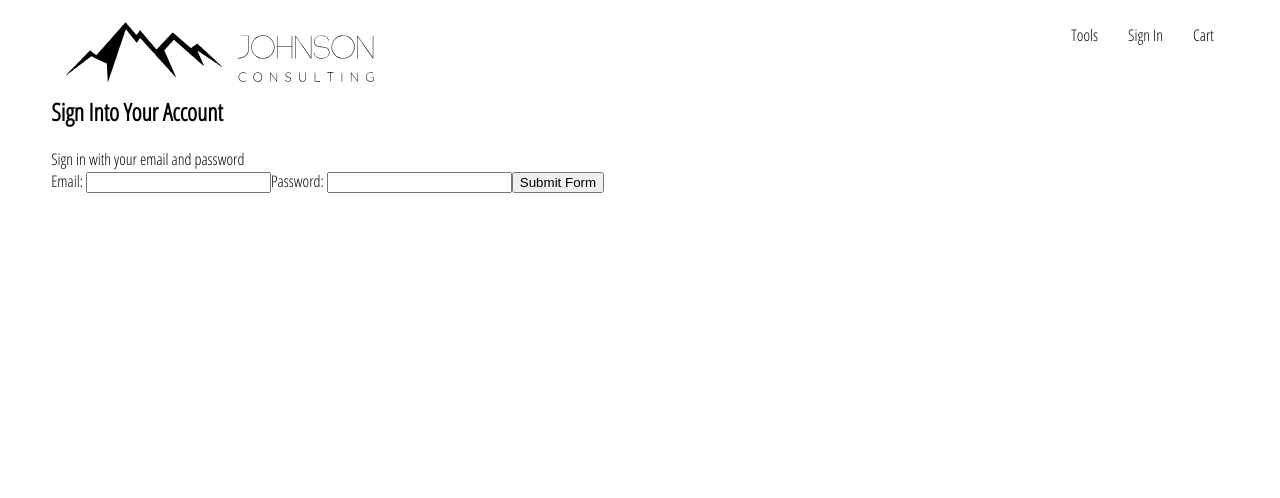
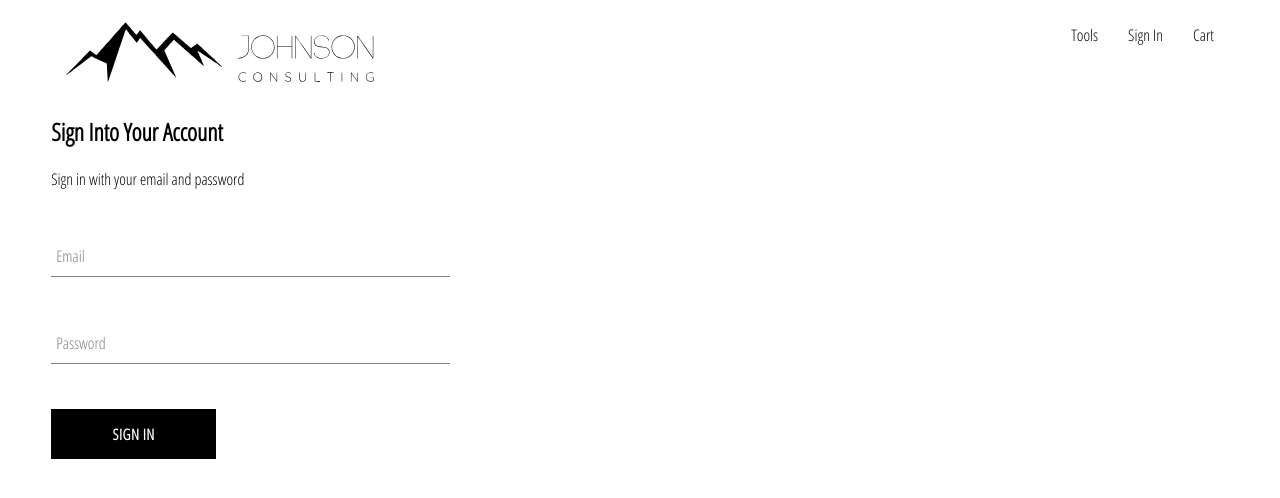
Before and after one commit to tjohnson009/new-johnson-consulting, a React (Create React App) app: page /sign-in in a window 1280 px wide. Shown: the top 498 px of the page. Built offline with nearby package versions, Linux system fonts and the light colour scheme.

Commit message:
Added personalizedButton component; Created Form Input component; various styling

```diff
--- /dev/null
+++ b/src/components/button/personalized-button.component.jsx
@@ -0,0 +1,12 @@
+import React from 'react';
+import './personalized-button.styles.scss';
+
+const PersonalizedButton = ({ children, ...otherProps }) => {
+    return (
+    <button className='personalized-button' {...otherProps}>
+        {children}
+    </button>
+    )
+};
+
+export default PersonalizedButton;
--- /dev/null
+++ b/src/components/button/personalized-button.styles.scss
@@ -0,0 +1,22 @@
+.personalized-button {
+  min-width: 165px;
+  width: auto;
+  height: 50px;
+  letter-spacing: 0.5px;
+  line-height: 50px;
+  padding: 0 35px 0 35px;
+  font-size: 15px;
+  background-color: black;
+  color: white;
+  text-transform: uppercase;
+  font-family: 'Open Sans Condensed';
+  font-weight: bolder;
+  border: none;
+  cursor: pointer;
+
+  &:hover {
+    background-color: white;
+    color: black;
+    border: 1px solid black;
+  }
+}
--- /dev/null
+++ b/src/components/form-input/form-input.component.jsx
@@ -0,0 +1,20 @@
+import React from 'react';
+import './form-input.styles.scss';
+
+const FormInput = ({ handleChange, label, ...otherProps }) => {
+ return ( <div className='form-input'>
+        <input className='input' onChange={handleChange} {...otherProps}>
+
+        </input>
+         {
+          label ? (<label className={`${otherProps.value.length ? 'shrink' : ''} form-input-label`} >
+                    {label}
+            </label>)
+         : null
+         }
+
+
+   </div> )
+}
+
+export default FormInput;
--- /dev/null
+++ b/src/components/form-input/form-input.styles.scss
@@ -0,0 +1,54 @@
+$sub-color: grey;
+$main-color: black;
+
+@mixin shrinkLabel {
+  top: -14px;
+  font-size: 12px;
+  color: $main-color;
+}
+
+.form-input {
+  position: relative;
+  margin: 45px 0;
+
+  .input {
+    background: none;
+    background-color: white;
+    color: $sub-color;
+    font-size: 18px;
+    padding: 10px 10px 10px 5px;
+    display: block;
+    width: 100%;
+    border: none;
+    border-radius: 0;
+    border-bottom: 1px solid $sub-color;
+    margin: 25px 0;
+
+    &:focus {
+      outline: none;
+    }
+
+    &:focus ~ .form-input-label {
+      @include shrinkLabel();
+    }
+  }
+
+  input[type='password'] {
+    letter-spacing: 0.3em;
+  }
+
+  .form-input-label {
+    color: $sub-color;
+    font-size: 16px;
+    font-weight: normal;
+    position: absolute;
+    pointer-events: none;
+    left: 5px;
+    top: 10px;
+    transition: 300ms ease all;
+
+    &.shrink {
+      @include shrinkLabel();
+    }
+  }
+}
--- a/src/components/sign-in/sign-in.component.jsx
+++ b/src/components/sign-in/sign-in.component.jsx
@@ -1,4 +1,6 @@
 import React from 'react';
+import FormInput from '../form-input/form-input.component';
+import PersonalizedButton from '../button/personalized-button.component';
 
 class SignIn extends React.Component {
     constructor() {
@@ -28,16 +30,15 @@ class SignIn extends React.Component {
                 <span>Sign in with your email and password</span>
 
             <form onSubmit={this.handleSubmit} action="">
-                <label htmlFor="email">Email: </label>
-                <input type="email" name='email' onChange={this.handleChange} value={this.state.email} required/>
+                <FormInput type="email" name='email' label='Email' handleChange={this.handleChange} value={this.state.email} required/>
 
-                <label htmlFor="email">Password: </label>
-                <input
+                <FormInput label='Password'
                 type="password" name='password'
-                value={this.state.password} onChange={this.handleChange}
-                required/>
+                value={this.state.password} handleChange={this.handleChange}
+                required />
 
-                <input type="submit" value="Submit Form" />
+                <PersonalizedButton type="submit" > Sign In </PersonalizedButton>
+
                 </form>
             </div>
         )
--- a/src/pages/sign-in-and-sign-up/sign-in-and-sign-up.styles.scss
+++ b/src/pages/sign-in-and-sign-up/sign-in-and-sign-up.styles.scss
@@ -0,0 +1,9 @@
+.sign-in {
+    width: 30vw;
+    display: flex;
+    flex-direction: column;
+
+    .title {
+        margin: 10px 0px;
+    }
+}
```
